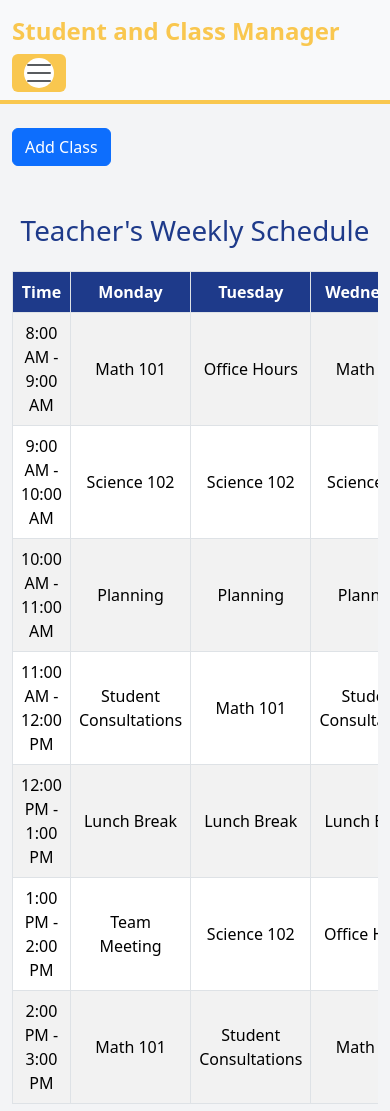
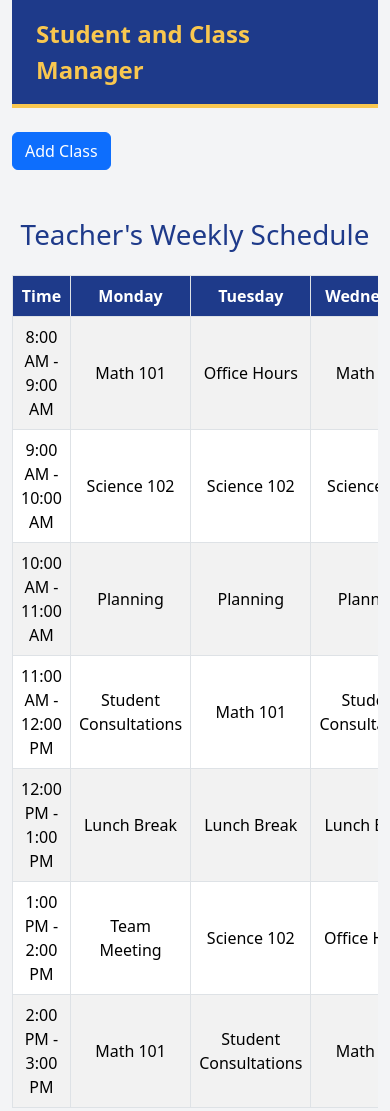
Before and after one commit to doebelc/EduConnect, a plain HTML site: page students.html in a window 390 px wide. Drawn offline with nearby package versions, Linux system fonts and the light colour scheme.

Commit message:
changed header on students.html and adjusted footer colors on login

```diff
--- a/assets/css/style.css
+++ b/assets/css/style.css
@@ -9,6 +9,17 @@
     --border: #ccc; /* Neutral Border */
     --error: #ff0022; /* Red for Errors */
 }
+
+.header-name {
+    background-color: #1e3a8a; /* Deep Blue for Navbar Background */
+    border-bottom: 4px solid #f9c74f; /* Gold border for emphasis */
+    padding: 1rem 1.5rem; /* Add spacing */
+    font-size: 1.5rem; /* Slightly larger font for the brand */
+    font-weight: bold; /* Bold font for prominence */
+    color: #f9c74f; /* Gold color for the brand name */
+    text-decoration: none; /* Remove underline */
+}
+
 
 .navbar {
     background-color: #1e3a8a; /* Deep Blue for Navbar Background */
@@ -164,7 +175,7 @@ button:hover {
 
 /* Footer Styling */
 footer {
-    color: var(--text-light);
+    color: var(--secondary);
     background-color: var(--primary);
     width: 100%;
     font-size: 1rem;
--- a/students.html
+++ b/students.html
@@ -11,15 +11,9 @@
 
 <body>
     <header>
-        <nav class="navbar navbar-expand-lg bg-body-tertiary">
             <div class="container-fluid">
-                <a class="navbar-brand" href="#">Student and Class Manager</a>
-                <button class="navbar-toggler" type="button" data-bs-toggle="collapse" data-bs-target="#navbarNavDropdown"
-                    aria-controls="navbarNavDropdown" aria-expanded="false" aria-label="Toggle navigation">
-                    <span class="navbar-toggler-icon"></span>
-                </button>
+                <div class="header-name">Student and Class Manager</div>
             </div>
-        </nav>
     </header>
 
 
```
